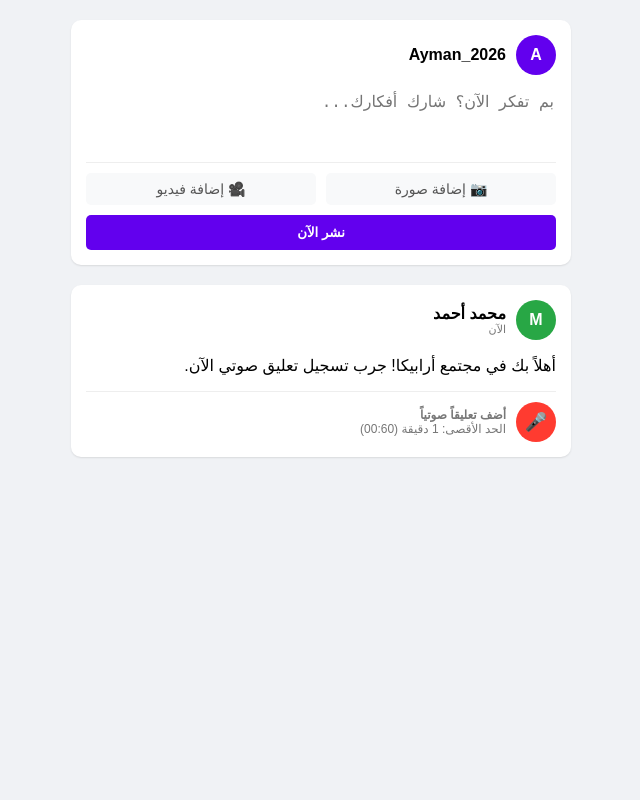
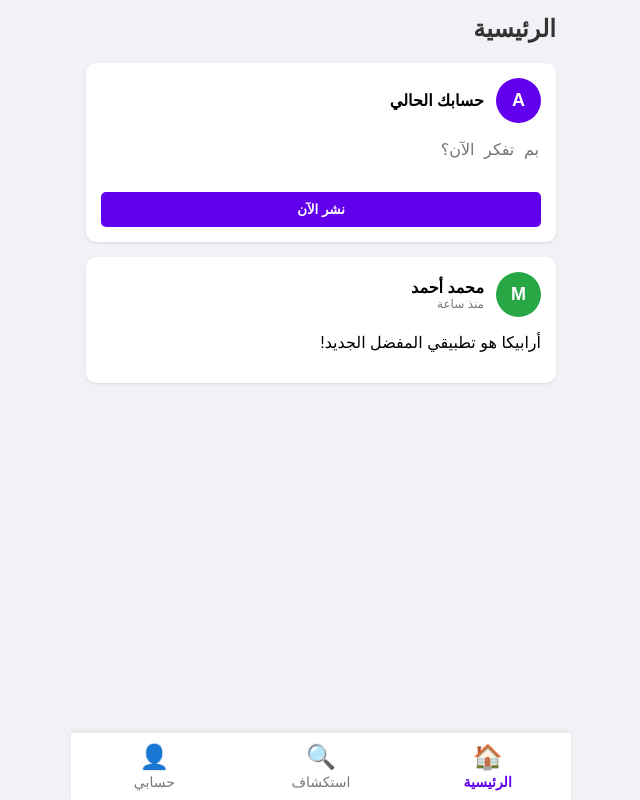
Before and after one commit to ayman2020sh/Arabeka, a website: page feed.html in a window 1280 px wide. Shown: the whole page, without its empty margins (319-959 px from the left). Drawn offline with Linux system fonts and the light colour scheme.

Commit message:
Refactor feed layout and styling adjustments

```diff
--- a/feed.html
+++ b/feed.html
@@ -9,21 +9,26 @@
             font-family: Arial, sans-serif;
             background-color: #f0f2f5;
             margin: 0;
-            padding: 20px;
+            padding: 0;
+            padding-bottom: 70px; /* لترك مساحة للشريط السفلي */
             display: flex;
             flex-direction: column;
             align-items: center;
         }
-        .feed-container {
+        .container {
             max-width: 500px;
             width: 100%;
+            padding: 15px;
+            box-sizing: border-box;
         }
-        .create-post-box, .post-card {
+
+        /* تصميم البطاقات والصناديق */
+        .card {
             background-color: white;
             border-radius: 10px;
             padding: 15px;
-            box-shadow: 0 1px 2px rgba(0,0,0,0.1);
-            margin-bottom: 20px;
+            box-shadow: 0 1px 3px rgba(0,0,0,0.1);
+            margin-bottom: 15px;
         }
         .user-info {
             display: flex;
@@ -31,16 +36,16 @@
             margin-bottom: 15px;
         }
         .avatar {
-            width: 40px;
-            height: 40px;
+            width: 45px;
+            height: 45px;
             border-radius: 50%;
-            background-color: #6200ee;
-            color: white;
             display: flex;
             align-items: center;
             justify-content: center;
+            color: white;
             font-weight: bold;
-            margin-left: 10px;
+            font-size: 18px;
+            margin-left: 12px;
         }
         textarea {
             width: 100%;
@@ -48,30 +53,9 @@
             resize: none;
             font-size: 16px;
             outline: none;
+            background: transparent;
             margin-bottom: 10px;
-            background: transparent;
         }
-        .media-buttons {
-            display: flex;
-            gap: 10px;
-            border-top: 1px solid #eee;
-            padding-top: 10px;
-        }
-        .media-btn {
-            flex: 1;
-            padding: 8px;
-            border: none;
-            background-color: #f8f9fa;
-            border-radius: 5px;
-            cursor: pointer;
-            font-size: 14px;
-            color: #555;
-            display: flex;
-            align-items: center;
-            justify-content: center;
-            gap: 5px;
-        }
-        .media-btn:hover { background-color: #e2e2e2; }
         .publish-btn {
             width: 100%;
             background-color: #6200ee;
@@ -80,162 +64,192 @@
             padding: 10px;
             border-radius: 5px;
             font-weight: bold;
-            margin-top: 10px;
             cursor: pointer;
         }
-        .voice-comment-section {
-            border-top: 1px solid #eee;
-            padding-top: 10px;
-            margin-top: 15px;
+
+        /* تنسيق الأقسام (إخفاء وإظهار) */
+        .tab-content {
+            display: none; /* إخفاء كل الأقسام افتراضياً */
+            animation: fadeIn 0.3s;
+        }
+        .tab-content.active {
+            display: block; /* إظهار القسم النشط فقط */
+        }
+        @keyframes fadeIn {
+            from { opacity: 0; transform: translateY(10px); }
+            to { opacity: 1; transform: translateY(0); }
+        }
+
+        /* 📱 شريط التنقل السفلي */
+        .bottom-nav {
+            position: fixed;
+            bottom: 0;
+            width: 100%;
+            max-width: 500px;
+            background-color: white;
             display: flex;
-            align-items: center;
-            gap: 10px;
+            justify-content: space-around;
+            padding: 10px 0;
+            box-shadow: 0 -2px 5px rgba(0,0,0,0.05);
+            z-index: 1000;
         }
-        .mic-btn {
-            background-color: #ff3b30;
+        .nav-item {
+            text-align: center;
+            color: #777;
+            cursor: pointer;
+            flex: 1;
+            font-size: 14px;
+        }
+        .nav-item.active {
+            color: #6200ee;
+            font-weight: bold;
+        }
+        .nav-icon {
+            font-size: 24px;
+            display: block;
+            margin-bottom: 3px;
+        }
+
+        /* تنسيق صفحة الحساب الشخصي */
+        .profile-header {
+            text-align: center;
+            padding: 20px 0;
+            border-bottom: 1px solid #eee;
+        }
+        .profile-avatar {
+            width: 80px;
+            height: 80px;
+            border-radius: 50%;
+            background-color: #6200ee;
             color: white;
-            border: none;
-            border-radius: 50%;
-            width: 40px;
-            height: 40px;
-            cursor: pointer;
+            font-size: 30px;
             display: flex;
             align-items: center;
             justify-content: center;
-            font-size: 18px;
-            transition: background-color 0.3s;
+            margin: 0 auto 10px auto;
         }
     </style>
 </head>
 <body>
 
-    <div class="feed-container">
-        <div class="create-post-box">
-            <div class="user-info">
-                <div class="avatar">A</div>
-                <strong>Ayman_2026</strong>
+    <div class="container">
+
+        <div id="feed-tab" class="tab-content active">
+            <h2 style="color: #333; margin-top: 0;">الرئيسية</h2>
+            <div class="card">
+                <div class="user-info">
+                    <div class="avatar" style="background-color: #6200ee;">A</div>
+                    <strong>حسابك الحالي</strong>
+                </div>
+                <textarea id="post-text" rows="2" placeholder="بم تفكر الآن؟"></textarea>
+                <button id="publish-btn" class="publish-btn">نشر الآن</button>
             </div>
-            <textarea id="post-text" rows="3" placeholder="بم تفكر الآن؟ شارك أفكارك..."></textarea>
-
-            <div class="media-buttons">
-                <button class="media-btn">📷 إضافة صورة</button>
-                <button class="media-btn">🎥 إضافة فيديو</button>
+            <div id="posts-area">
+                <div class="card">
+                    <div class="user-info">
+                        <div class="avatar" style="background-color: #28a745;">M</div>
+                        <div>
+                            <strong>محمد أحمد</strong>
+                            <div style="font-size: 12px; color: #777;">منذ ساعة</div>
+                        </div>
+                    </div>
+                    <p>أرابيكا هو تطبيقي المفضل الجديد!</p>
+                </div>
             </div>
-            <button id="publish-btn" class="publish-btn">نشر الآن</button>
         </div>
 
-        <div id="posts-area">
-            <div class="post-card">
-                <div class="user-info">
-                    <div class="avatar" style="background-color: #28a745;">M</div>
-                    <div>
-                        <strong>محمد أحمد</strong>
-                        <div style="font-size: 11px; color: #777;">الآن</div>
+        <div id="discover-tab" class="tab-content">
+            <h2 style="color: #333; margin-top: 0;">استكشاف</h2>
+            <div class="card">
+                <p style="color: #666; margin-bottom: 15px;">حسابات قد تعجبك:</p>
+                <div style="display: flex; justify-content: space-between; align-items: center; border-bottom: 1px solid #eee; padding-bottom: 10px; margin-bottom: 10px;">
+                    <div class="user-info" style="margin-bottom: 0;">
+                        <div class="avatar" style="background-color: #ff3b30;">S</div>
+                        <strong>سارة خالد</strong>
                     </div>
+                    <button style="background: #eef; color: #6200ee; border: none; padding: 5px 15px; border-radius: 15px; font-weight: bold;">متابعة</button>
                 </div>
-                <p>أهلاً بك في مجتمع أرابيكا! جرب تسجيل تعليق صوتي الآن.</p>
-
-                <div class="voice-comment-section">
-                    <button id="mic-btn" class="mic-btn" title="اضغط للتسجيل">🎤</button>
-                    <div style="font-size: 12px; color: #777;">
-                        <strong id="mic-status">أضف تعليقاً صوتياً</strong><br>
-                        <span>الحد الأقصى: 1 دقيقة (00:60)</span>
+                <div style="display: flex; justify-content: space-between; align-items: center;">
+                    <div class="user-info" style="margin-bottom: 0;">
+                        <div class="avatar" style="background-color: #17a2b8;">Y</div>
+                        <strong>يوسف علي</strong>
                     </div>
+                    <button style="background: #eef; color: #6200ee; border: none; padding: 5px 15px; border-radius: 15px; font-weight: bold;">متابعة</button>
                 </div>
             </div>
+        </div>
+
+        <div id="profile-tab" class="tab-content">
+            <div class="card profile-header">
+                <div class="profile-avatar">A</div>
+                <h2 style="margin: 5px 0;">Ayman_2026</h2>
+                <p style="color: #777; font-size: 14px; margin: 5px 0;">مطور ومهتم بتقنية البلوكتشين</p>
+                <div style="display: flex; justify-content: center; gap: 20px; margin-top: 15px;">
+                    <div style="text-align: center;"><strong>12</strong><br><span style="font-size: 12px; color: #666;">منشور</span></div>
+                    <div style="text-align: center;"><strong>150</strong><br><span style="font-size: 12px; color: #666;">متابع</span></div>
+                </div>
+            </div>
+            <h3 style="color: #333; font-size: 16px;">منشوراتي السابقة</h3>
+            <div class="card">
+                <p style="color: #555;">هذا أول منشور لي في المساحة الشخصية!</p>
+            </div>
+        </div>
+
+    </div>
+
+    <div class="bottom-nav">
+        <div class="nav-item active" onclick="switchTab('feed-tab', this)">
+            <span class="nav-icon">🏠</span>
+            الرئيسية
+        </div>
+        <div class="nav-item" onclick="switchTab('discover-tab', this)">
+            <span class="nav-icon">🔍</span>
+            استكشاف
+        </div>
+        <div class="nav-item" onclick="switchTab('profile-tab', this)">
+            <span class="nav-icon">👤</span>
+            حسابي
         </div>
     </div>
 
     <script>
-        // ----------------------------------------------------
-        // 1. برمجة زر نشر المنشورات النصية
-        // ----------------------------------------------------
+        // دالة التنقل بين الصفحات
+        function switchTab(tabId, element) {
+            // 1. إخفاء كل الصفحات
+            const tabs = document.querySelectorAll('.tab-content');
+            tabs.forEach(tab => tab.classList.remove('active'));
+
+            // 2. إزالة اللون النشط من كل الأزرار
+            const navItems = document.querySelectorAll('.nav-item');
+            navItems.forEach(item => item.classList.remove('active'));
+
+            // 3. إظهار الصفحة المطلوبة وتلوين الزر الخاص بها
+            document.getElementById(tabId).classList.add('active');
+            element.classList.add('active');
+
+            // تمرير الشاشة للأعلى عند تغيير الصفحة
+            window.scrollTo(0, 0);
+        }
+
+        // كود النشر (بسيط وسريع)
         document.getElementById('publish-btn').addEventListener('click', function() {
-            const postContent = document.getElementById('post-text').value;
+            const text = document.getElementById('post-text').value;
+            if (text.trim() === "") return;
 
-            if (postContent.trim() === "") {
-                alert("الرجاء كتابة شيء قبل النشر!");
-                return;
-            }
-
-            const newPostHTML = `
-                <div class="post-card">
+            const html = `
+                <div class="card">
                     <div class="user-info">
                         <div class="avatar" style="background-color: #6200ee;">A</div>
                         <div>
-                            <strong>Ayman_2026</strong>
-                            <div style="font-size: 11px; color: #777;">الآن للتو</div>
+                            <strong>حسابك الحالي</strong>
+                            <div style="font-size: 12px; color: #777;">الآن</div>
                         </div>
                     </div>
-                    <p>${postContent}</p>
+                    <p>${text}</p>
                 </div>
             `;
-
-            const postsArea = document.getElementById('posts-area');
-            postsArea.insertAdjacentHTML('afterbegin', newPostHTML);
+            document.getElementById('posts-area').insertAdjacentHTML('afterbegin', html);
             document.getElementById('post-text').value = "";
-        });
-
-        // ----------------------------------------------------
-        // 2. برمجة زر المايكروفون للتعليق الصوتي (للتعلم)
-        // ----------------------------------------------------
-        const micBtn = document.getElementById('mic-btn');
-        const micStatus = document.getElementById('mic-status');
-        let mediaRecorder;
-        let audioChunks = [];
-
-        micBtn.addEventListener('click', async () => {
-            try {
-                // إذا كان يسجل حالياً، ونريد إيقافه يدوياً
-                if (mediaRecorder && mediaRecorder.state === "recording") {
-                    mediaRecorder.stop();
-                    return;
-                }
-
-                // طلب إذن المايكروفون من هاتف المستخدم
-                const stream = await navigator.mediaDevices.getUserMedia({ audio: true });
-                mediaRecorder = new MediaRecorder(stream);
-
-                // تجميع الصوت أثناء التحدث
-                mediaRecorder.ondataavailable = (event) => {
-                    audioChunks.push(event.data);
-                };
-
-                // ما يحدث عند توقف التسجيل
-                mediaRecorder.onstop = () => {
-                    const audioBlob = new Blob(audioChunks, { type: 'audio/wav' });
-                    // إرجاع شكل الزر للحالة الطبيعية
-                    micBtn.style.backgroundColor = "#ff3b30";
-                    micStatus.innerText = "تم حفظ التعليق الصوتي بنجاح!";
-                    micStatus.style.color = "green";
-
-                    audioChunks = []; // تفريغ الذاكرة للتعليق القادم
-
-                    // إيقاف عمل المايكروفون تماماً في الهاتف لتوفير البطارية
-                    stream.getTracks().forEach(track => track.stop());
-                };
-
-                // بدء عملية التسجيل
-                mediaRecorder.start();
-
-                // تغيير شكل الزر ليفهم المستخدم أنه قيد التسجيل
-                micBtn.style.backgroundColor = "#28a745"; // لون أخضر
-                micStatus.innerText = "جاري التسجيل... اضغط للإيقاف";
-                micStatus.style.color = "#ff3b30";
-
-                // إيقاف إجباري بعد 60 ثانية (طلبك الخاص)
-                setTimeout(() => {
-                    if (mediaRecorder && mediaRecorder.state === "recording") {
-                        mediaRecorder.stop();
-                        alert("انتهى الوقت الأقصى للتسجيل (دقيقة واحدة)");
-                    }
-                }, 60000);
-
-            } catch (err) {
-                // في حال رفض المستخدم إعطاء إذن المايكروفون
-                alert("لم نتمكن من الوصول للمايكروفون. تأكد من إعطاء الصلاحية للمتصفح.");
-                console.error(err);
-            }
         });
     </script>
 </body>
```
